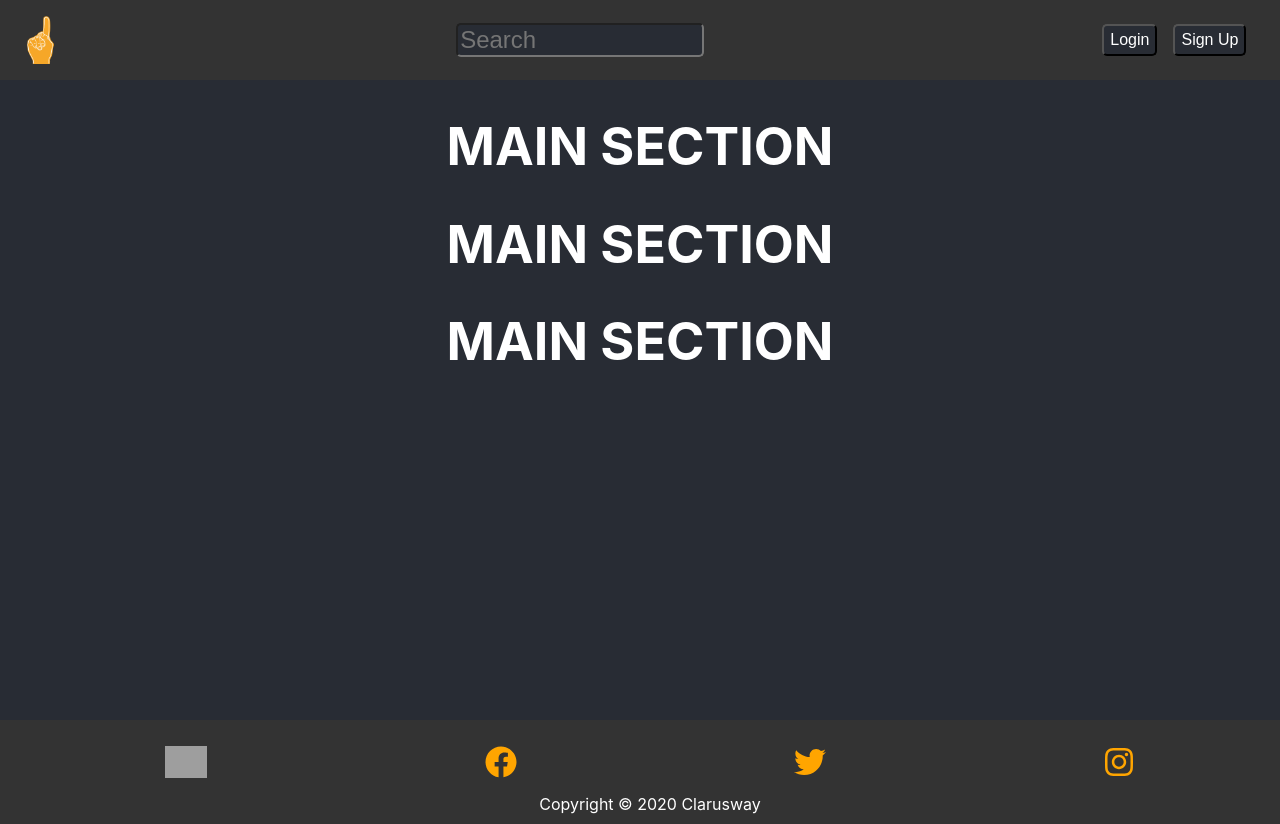
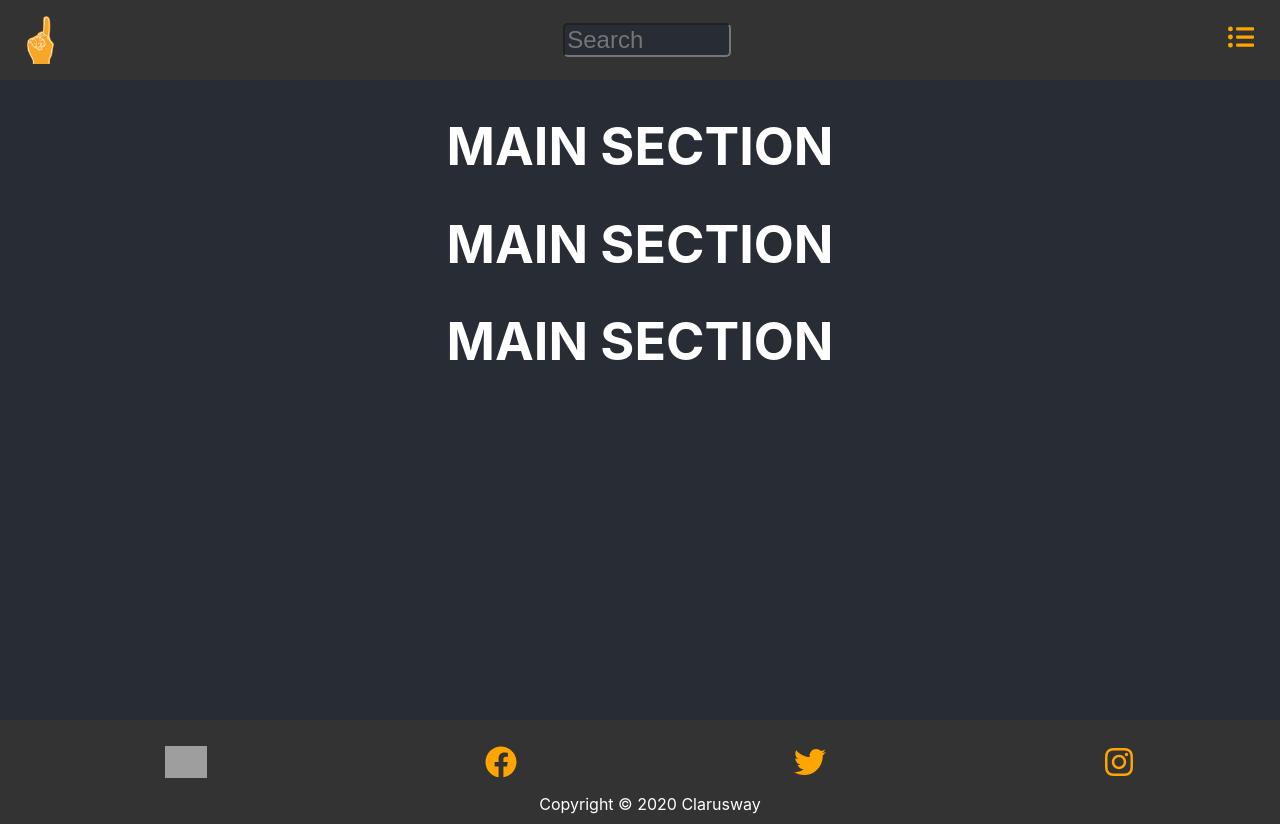
Before and after one commit to edwardBenedict/any-help, a React (Create React App) app: page / in a window 1280 px wide. Built offline with nearby package versions, Linux system fonts and the light colour scheme; no server answers; grey boxes are pictures that could not be loaded.

Commit message:
Add Navbar dropdown

```diff
--- a/src/Navbar/SearchBox/SearchBox.style.js
+++ b/src/Navbar/SearchBox/SearchBox.style.js
@@ -6,5 +6,5 @@ export const StyledSearchBox = styled.input`
   background-color: #282c34;
   color: white;
   font-size: 1.5rem;
-  width: 15rem;
+  width: 10rem;
 `;
--- a/src/Navbar/SignedIn/SignedIn.js
+++ b/src/Navbar/SignedIn/SignedIn.js
@@ -1,19 +1,26 @@
-import { StyledFlexWrapper, StyledButton } from "../SignedOut/SignedOut.style";
-// import { Link, useHistory } from "react-router-dom";
+import React from "react";
+import { FaListUl } from "react-icons/fa";
+import "../SignedOut/SignedOut.css";
 import firebase from "../../Firebase/Firebase";
 
-const SignedIn = ({ displayName }) => {
+const SignedOut = ({ displayName }) => {
   const logOut = () => {
     firebase.signOut();
   };
-
   return (
-    <StyledFlexWrapper>
-      <StyledButton onClick={logOut}>Logout</StyledButton>
-      <StyledButton>New Question</StyledButton>
-      <StyledButton>{displayName}</StyledButton>
-    </StyledFlexWrapper>
+    <div className="menu">
+      <li className="dropdown">
+        <a className="dp-btn" href="/">
+          <FaListUl className="icon" />
+        </a>
+        <div className="dp-content">
+          <button onClick={logOut}>Logout</button>
+          <button>New Question</button>
+          <button>{displayName}</button>
+        </div>
+      </li>
+    </div>
   );
 };
 
-export default SignedIn;
+export default SignedOut;
--- /dev/null
+++ b/src/Navbar/SignedOut/SignedOut.css
@@ -0,0 +1,43 @@
+.menu {
+  /* float: right; */
+  margin-right: 0rem;
+}
+.dp-content {
+  display: none;
+  position: absolute;
+  background-color: #333;
+  z-index: 1;
+  box-shadow: 0 8px 16px 0 rgba(0, 0, 0, 0.8);
+  margin-left: -4rem;
+}
+
+.dropdown:hover .dp-content {
+  display: block;
+  flex-direction: column;
+  border-radius: 10px;
+}
+li button {
+  background-color: #333;
+  color: white;
+  font-size: 1rem;
+  width: 7rem;
+}
+
+li {
+  list-style: none;
+}
+
+.dp-content button {
+  font-size: 1rem;
+  border-radius: 10px;
+  padding: 0.5rem;
+}
+
+.dp-content button:hover {
+  background-color: orange;
+  color: black;
+}
+
+.icon {
+  color: orange;
+}
--- a/src/Navbar/SignedOut/SignedOut.js
+++ b/src/Navbar/SignedOut/SignedOut.js
@@ -1,10 +1,9 @@
-// import {  } from "../Navbar.style";
-import { StyledFlexWrapper, StyledButton } from "./SignedOut.style";
-
+import React from "react";
+import { FaListUl } from "react-icons/fa";
+import "./SignedOut.css";
 import { useHistory } from "react-router-dom";
 
-const SignedOut = (props) => {
-  console.log(props);
+const SignedOut = () => {
   const history = useHistory();
 
   const goToSignUp = () => {
@@ -14,10 +13,17 @@ const SignedOut = (props) => {
     history.push("/login");
   };
   return (
-    <StyledFlexWrapper>
-      <StyledButton onClick={goToLogin}>Login</StyledButton>
-      <StyledButton onClick={goToSignUp}>Sign Up</StyledButton>
-    </StyledFlexWrapper>
+    <div className="menu">
+      <li className="dropdown">
+        <a className="dp-btn" href="/">
+          <FaListUl className="icon" />
+        </a>
+        <div className="dp-content">
+          <button onClick={goToLogin}>Login</button>
+          <button onClick={goToSignUp}>Sign Up</button>
+        </div>
+      </li>
+    </div>
   );
 };
 
```
Also changed, not shown: src/Navbar/SignedIn/SignedInOrigin.js (added, +19 -0 lines).
